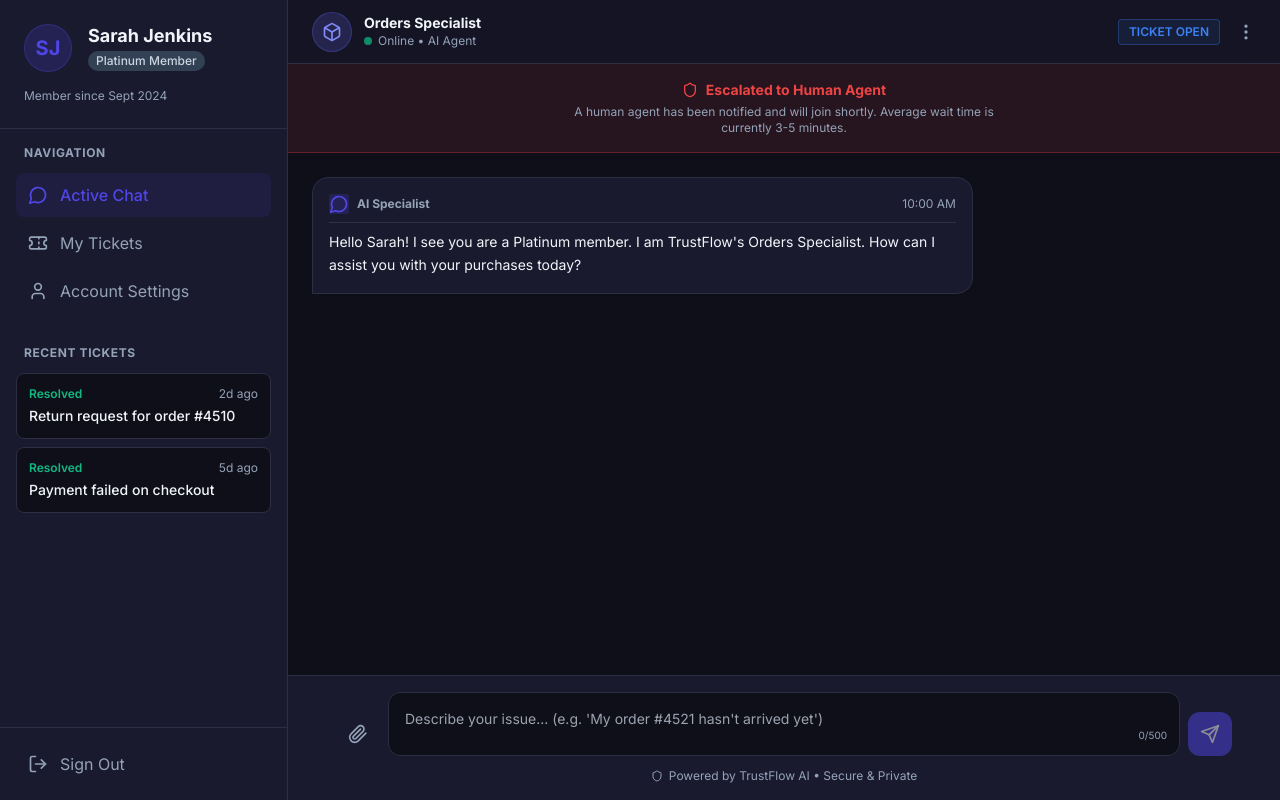
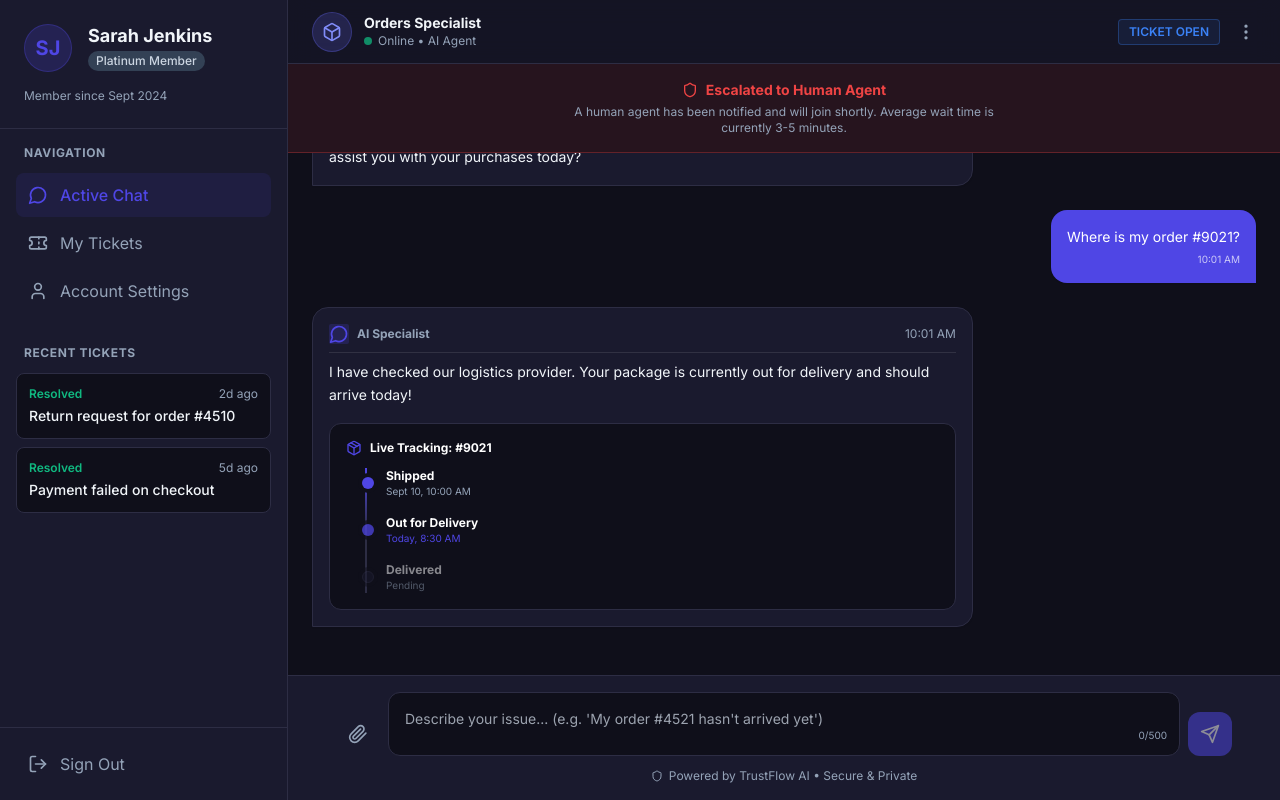
Before and after one commit to Puttarohith/TrustFlow, a Next.js app: page /customer/chat in a window 1280 px wide. Built offline with nearby package versions, Linux system fonts and the light colour scheme.

Commit message:
feat: Add Generative UI advanced interactive chat widgets

```diff
--- a/src/app/customer/chat/page.tsx
+++ b/src/app/customer/chat/page.tsx
@@ -1,7 +1,7 @@
 'use client';
 
 import { useState, useRef, useEffect } from 'react';
-import { Send, Paperclip, Box, Shield, CreditCard, Wrench, MoreVertical, Star, MessageCircle, CheckCircle } from 'lucide-react';
+import { Send, Paperclip, Box, Shield, CreditCard, Wrench, MoreVertical, Star, MessageCircle, CheckCircle, MapPin, Package, Truck, Check, Wallet, Coins } from 'lucide-react';
 import { clsx, type ClassValue } from 'clsx';
 import { twMerge } from 'tailwind-merge';
 
@@ -219,6 +219,44 @@ export default function CustomerChatPage() {
 
               <p className="text-sm whitespace-pre-wrap leading-relaxed">{msg.content}</p>
 
+              {/* Generative UI Widgets */}
+              {msg.widget === 'order_tracking' && (
+                <div className="mt-4 p-4 bg-background border border-border rounded-xl">
+                  <h4 className="text-xs font-bold text-white mb-3 flex items-center gap-2"><Package className="w-4 h-4 text-primary" /> Live Tracking: #9021</h4>
+                  <div className="relative pl-4 space-y-4 before:absolute before:inset-0 before:ml-5 before:-translate-x-px before:h-full before:w-0.5 before:bg-gradient-to-b before:from-primary before:via-border before:to-border">
+                    <div className="relative flex items-center gap-3">
+                      <div className="w-3 h-3 rounded-full bg-primary z-10 ring-4 ring-background"></div>
+                      <div><p className="text-xs font-bold text-white">Shipped</p><p className="text-[10px] text-text-secondary">Sept 10, 10:00 AM</p></div>
+                    </div>
+                    <div className="relative flex items-center gap-3">
+                      <div className="w-3 h-3 rounded-full bg-primary animate-pulse z-10 ring-4 ring-background"></div>
+                      <div><p className="text-xs font-bold text-white">Out for Delivery</p><p className="text-[10px] text-primary">Today, 8:30 AM</p></div>
+                    </div>
+                    <div className="relative flex items-center gap-3 opacity-50">
+                      <div className="w-3 h-3 rounded-full bg-surface border border-border z-10 ring-4 ring-background"></div>
+                      <div><p className="text-xs font-bold text-white">Delivered</p><p className="text-[10px] text-text-secondary">Pending</p></div>
+                    </div>
+                  </div>
+                </div>
+              )}
+
+              {msg.widget === 'refund_selector' && (
+                <div className="mt-4 flex flex-col gap-2">
+                  <button className="flex items-center justify-between p-3 bg-primary/10 border border-primary/30 rounded-lg hover:bg-primary/20 transition-colors text-left group">
+                    <div className="flex items-center gap-3">
+                      <div className="p-2 bg-primary/20 rounded-md text-primary"><Coins className="w-4 h-4" /></div>
+                      <div><p className="text-xs font-bold text-white group-hover:text-primary transition-colors">Store Credit (+10% Bonus)</p><p className="text-[10px] text-primary/70">Instant • $382.80 Total</p></div>
+                    </div>
+                  </button>
+                  <button className="flex items-center justify-between p-3 bg-surface border border-border rounded-lg hover:border-white/20 transition-colors text-left group">
+                    <div className="flex items-center gap-3">
+                      <div className="p-2 bg-white/5 rounded-md text-text-secondary group-hover:text-white transition-colors"><Wallet className="w-4 h-4" /></div>
+                      <div><p className="text-xs font-bold text-white">Original Payment Method</p><p className="text-[10px] text-text-secondary">3-5 Business Days • $348.00</p></div>
+                    </div>
+                  </button>
+                </div>
+              )}
+
               {/* AI Analysis Dropdown (Mocked Expansion) */}
               {msg.analysis && (
                 <details className="mt-3 pt-3 border-t border-white/10 text-xs">
--- a/src/hooks/use-tickets.ts
+++ b/src/hooks/use-tickets.ts
@@ -20,6 +20,7 @@ export type Ticket = {
     agentType?: string;
     content: string;
     timestamp: string;
+    widget?: 'order_tracking' | 'refund_selector' | 'none';
     analysis?: {
       intent: string;
       urgency: string;
@@ -49,6 +50,20 @@ const DEFAULT_TICKETS: Ticket[] = [
         agentType: 'Orders AI',
         content: 'Hello Sarah! I see you are a Platinum member. I am TrustFlow\'s Orders Specialist. How can I assist you with your purchases today?',
         timestamp: '10:00 AM'
+      },
+      {
+        id: 'msg_track',
+        sender: 'customer',
+        content: 'Where is my order #9021?',
+        timestamp: '10:01 AM'
+      },
+      {
+        id: 'msg_track_ai',
+        sender: 'ai',
+        agentType: 'Orders AI',
+        content: 'I have checked our logistics provider. Your package is currently out for delivery and should arrive today!',
+        timestamp: '10:01 AM',
+        widget: 'order_tracking'
       }
     ]
   },
@@ -77,6 +92,14 @@ const DEFAULT_TICKETS: Ticket[] = [
         agentType: 'Billing AI',
         content: 'I am so sorry to hear that you were charged twice, Michael. I understand how frustrating that is. I have checked our internal ledger for order #9021, but I am only seeing a single successful capture of $348.00.\n\nSince you are seeing two charges on your bank statement, I am escalating this immediately to a human Billing Specialist to investigate the payment gateway logs. They will be with you shortly.',
         timestamp: '10:01 AM'
+      },
+      {
+        id: 'msg_4',
+        sender: 'human',
+        agentType: 'Human Agent',
+        content: 'Hi Michael, I have confirmed the double charge via Stripe. I am initiating a refund for the duplicate amount immediately. How would you like to receive your refund?',
+        timestamp: '10:05 AM',
+        widget: 'refund_selector'
       }
     ]
   }
```
